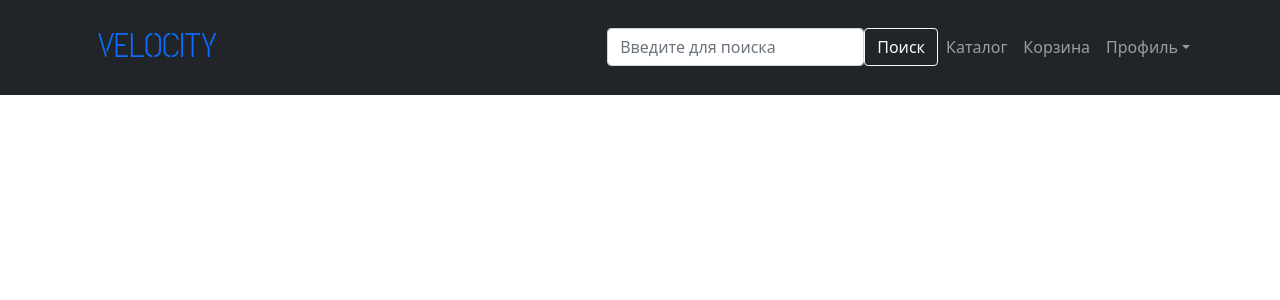
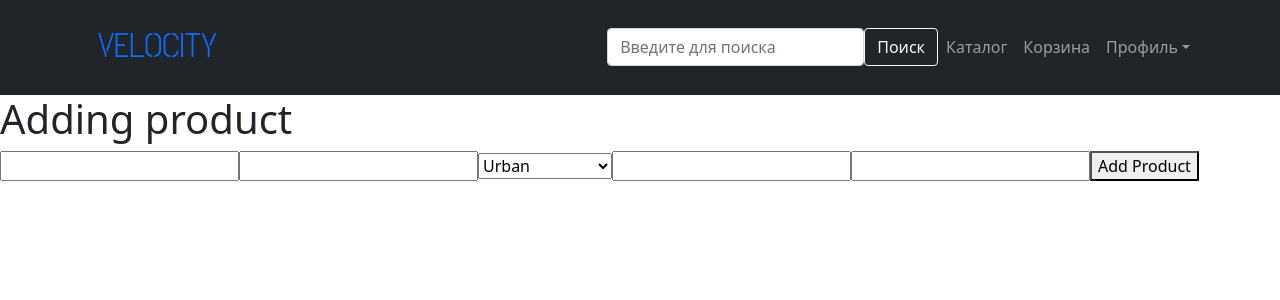
Before and after one commit to iskahokage/js11_paired_hackathon, a React (Create React App) app: page /add in a window 1280 px wide. Shown: the top 300 px of the page. Built offline with nearby package versions, Linux system fonts and the light colour scheme; the HTML template or start-up script is replaced by a standard one; a web font is replaced by a local one.

Commit message:
added crud

```diff
--- /dev/null
+++ b/db.json
@@ -0,0 +1,20 @@
+{
+  "bikes": [
+    {
+      "title": "SpeedX TopSpeed 4",
+      "description": "Fast and Furios",
+      "price": "35000",
+      "category": "urban",
+      "image": "https://external-content.duckduckgo.com/iu/?u=https%3A%2F%2Ftse2.mm.bing.net%2Fth%3Fid%3DOIP.1_JGnCZnQqpWBIFDRMXHQgHaHa%26pid%3DApi&f=1",
+      "id": 1
+    },
+    {
+      "title": "Cube",
+      "description": "800$",
+      "price": "Pro 18",
+      "category": "Touring",
+      "image": "https://www.velostrana.ru/upload/models/velo/49401/full/115db85755c66e1611233d4a5d8dc87d.jpg",
+      "id": 3
+    }
+  ]
+}
--- a/src/Components/Admin/AddProductPage.jsx
+++ b/src/Components/Admin/AddProductPage.jsx
@@ -1,9 +1,51 @@
-import React from 'react';
+import React, { useContext, useState } from 'react'
+import { addProductContext } from '../../Contexts/ProductContext';
 
 const AddProductPage = () => {
+    const [inpTitle, setInpTitle] = useState('')
+    const [inpDescription, setInpDescription] = useState('')
+    const [inpPrice, setInpPrice] = useState('')
+    const [inpImage, setInpImage] = useState('')
+    const [inpCategory, setInpCategory] = useState('')
+    const  {addProduct} = useContext(addProductContext)
+    function handleClick (){
+        let newObj={
+            title:inpTitle,
+            description: inpDescription,
+            price: inpPrice,
+            category: inpCategory,
+            image: inpImage,
+        }
+        addProduct(newObj)
+        setInpTitle('')
+        setInpDescription('')
+        setInpPrice('')
+        setInpCategory('')
+    }
     return (
         <div>
-
+            <h1>Adding product</h1>
+            <form>
+                <input value={inpTitle} onChange={(e) =>setInpTitle(e.target.value)} type="text" />
+                <input value={inpDescription} onChange={(e) =>setInpDescription(e.target.value)} type="text" />
+                <select name="category" onChange={(e) =>setInpCategory(e.target.value)}>
+                    <option value="Urban">Urban</option>
+                    <option value="Mtb">Mtb</option>
+                    <option value="Touring">Touring</option>
+                    <option value="BMX">BMX</option>
+                    <option value="Electro">Electro</option>
+                    <option value="Folding">Folding Bicycle</option>
+                </select>
+                <input value={inpPrice} onChange={(e) =>setInpPrice(e.target.value)} type="text" />
+                <input onChange={(e) =>setInpImage(e.target.value)}type="text" />
+                <img src={
+                    (e)=>setInpImage(e.target.value)
+                }
+                />
+                <button onClick={handleClick}>
+                    Add Product
+                </button>
+            </form>
         </div>
     );
 };
--- a/src/Components/Admin/EditProductPage.jsx
+++ b/src/Components/Admin/EditProductPage.jsx
@@ -1,9 +1,50 @@
+import { ListItemAvatar } from '@material-ui/core';
 import React from 'react';
+import { useEffect } from 'react';
+import { useState } from 'react';
+import { useContext } from 'react';
+import { Link, NavLink } from 'react-router-dom';
+import { addProductContext } from '../../Contexts/ProductContext';
 
 const EditProductPage = () => {
+
+    const {productToEdit, saveProduct} = useContext(addProductContext);
+    const [newEditItem, setNewEditItem] = useState(productToEdit)
+        useEffect(()=>{
+            setNewEditItem(productToEdit)
+        }, [productToEdit])
+
+    function handleEditInput(e){
+        let newProduct ={
+            ...newEditItem,
+        [e.target.name]:e.target.value,
+        }
+        setNewEditItem(newProduct)
+    }
     return (
         <div>
-
+            {newEditItem ?
+            <>
+                <form>
+                    <input name= "title" onChange={handleEditInput} value={newEditItem.title} type="text" />
+                    <input name= "description" onChange={handleEditInput} value={newEditItem.description} type="text" />
+                    <select name="category" onChange={handleEditInput} value={newEditItem.category}>
+                        <option value="Urban">Urban</option>
+                        <option value="Mtb">Mtb</option>
+                        <option value="Touring">Touring</option>
+                        <option value="BMX">BMX</option>
+                        <option value="Electro">Electro</option>
+                        <option value="Folding">Folding Bicycle</option>
+                    </select>
+                    <input name= "price" onChange={handleEditInput} value={newEditItem.price} type="text" />
+                    <input name= "img" onChange={handleEditInput} value={newEditItem.image} type="text" />
+                    <Link to="/">
+                     <button onClick={()=>saveProduct(newEditItem)}>Edit Product</button>
+                    </Link>
+                </form>
+            </>
+            : <h1>LOADING...</h1>
+            }
         </div>
     );
 };
--- a/src/Components/Home/ProductList.css
+++ b/src/Components/Home/ProductList.css
@@ -1,19 +1,24 @@
 .paper{
     max-width: 1200px;
     margin: 0 auto;
+    padding: 10px;
 }
 .container{
     max-width: 1100px;
     margin: 0 auto;
+    display: flex;
 }
 .card{
     list-style: none;
     display: flex;
     flex-direction: column;
     align-items:center;
+    justify-content: space-between;
     max-width: 200px;
+    height: 300px;
 
 }
 .productImg{
     max-width: 150px;
+    max-height: 100px;
 }
--- a/src/Components/Home/ProductList.jsx
+++ b/src/Components/Home/ProductList.jsx
@@ -1,26 +1,67 @@
 import React, { useContext, useEffect } from 'react';
 import { addProductContext } from '../../Contexts/ProductContext';
 import './ProductList.css';
-import {Paper} from '@material-ui/core'
+import {Paper} from '@material-ui/core';
+import AttachMoneyIcon from '@material-ui/icons/AttachMoney';
+import AddShoppingCartIcon from '@material-ui/icons/AddShoppingCart';
+import DeleteIcon from '@material-ui/icons/Delete';
+import EditIcon from '@material-ui/icons/Edit';
+import { makeStyles } from '@material-ui/core/styles';
+import { NavLink } from 'react-router-dom';
+
+const useStyles = makeStyles(() => ({
+    buyBtn:{
+        backgroundColor: "white",
+        border: "solid #0D6EFD 2px",
+        '&:hover': {
+            backgroundColor: "#0D6EFD",
+            color: "white"
+        },
+    },
+    addToCartBtn:{
+        backgroundColor: "white",
+        border: "solid #FF2800 2px",
+        '&:hover': {
+            backgroundColor: "#FF2800",
+            color: "white"
+        },
+    }
+  }));
+
 
 const ProductList = () => {
-    const {products, getProducts} = useContext(addProductContext)
+    const {products, getProducts, deleteProduct, editProduct} = useContext(addProductContext)
+    const classes = useStyles();
     useEffect(()=>{
         getProducts()
       }, [])
-
+      function handleClick(id){
+        deleteProduct(id)
+      }
 
     return (
-        <Paper className="paper">
+        <Paper className="paper" elevation={3}>
           <div className="container">
-          <h1>There should be a list of products</h1>
+          <h1>Our Bikes xCatalog</h1>
           {products.map(item => (
             <li className="card">
-              <span key={item.id}>{item.title}</span>
-              <span key={item.id}>{item.description}</span>
-              <span key={item.id}>{item.category}</span>
-              <span key={item.id}>{item.price}</span>
-              <img className="productImg" src={item.image} alt="" /><br />
+                <span key={item.id}>{item.title}</span>
+                <span key={item.id}>{item.description}</span>
+                <span key={item.id}>{item.category}</span>
+                <span key={item.id}>{item.price}</span>
+                <img className="productImg" src={item.image} alt="" />
+                <div>
+                    <button className={classes.buyBtn}>
+                        Buy <AttachMoneyIcon/>
+                    </button>
+                    <button className={classes.addToCartBtn}>
+                        Add to Cart <AddShoppingCartIcon/>
+                    </button>
+                </div>
+                <div><button onClick={()=>handleClick(item.id)}>Delete Item<DeleteIcon/></button>
+                    <NavLink to="/edit">
+                        <button onClick={()=>editProduct(item.id)}>Edit Product<EditIcon/></button>
+                    </NavLink> </div>
             </li>
           ))}
           </div>
--- a/src/Contexts/ProductContext.jsx
+++ b/src/Contexts/ProductContext.jsx
@@ -7,6 +7,7 @@ export const addProductContext = React.createContext();
 
 const INIT_STATE = {
     products:[],
+    productToEdit: null
 }
 
 const reducer = (state=INIT_STATE, action) =>{
@@ -15,6 +16,11 @@ const reducer = (state=INIT_STATE, action) =>{
             return{
                 ...state,
                 products: action.payload
+            }
+        case "EDIT_PRODUCT":
+            return{
+                ...state,
+                productToEdit: action.payload
             }
         default:
             return state;
@@ -34,11 +40,31 @@ const ProductContextProvider = ({children}) => {
             payload: data
         })
     }
+
+    const addProduct =(newProduct)=>{
+        axios.post(JSON_API, newProduct)
+        getProducts()
+    }
+    const deleteProduct = async (id)=>{
+        await axios.delete(`${JSON_API}/${id}`)
+        getProducts()
+    }
+    const editProduct = async(id)=>{
+        let {data} = await axios(`${JSON_API}/${id}`)
+        dispatch({
+            type: "EDIT_PRODUCT",
+            payload: data
+        })
+    }
     return (
         <addProductContext.Provider
         value={{
             products: state.products,
-            getProducts
+            productToEdit: state.productToEdit,
+            getProducts,
+            addProduct,
+            editProduct,
+            deleteProduct,
         }}
         >
             {children}
--- a/src/Routes/Routes.jsx
+++ b/src/Routes/Routes.jsx
@@ -1,5 +1,7 @@
 import React from 'react';
 import { BrowserRouter, Route, Switch } from 'react-router-dom';
+import AddProductPage from '../Components/Admin/AddProductPage';
+import EditProductPage from '../Components/Admin/EditProductPage';
 import Header from '../Components/Header/Header';
 import Home from '../Components/Home/Home';
 import ProductList from '../Components/Home/ProductList';
@@ -15,6 +17,8 @@ const Routes = () => {
 
             <Switch>
                 <Route exact path="/" component={Home} />
+                <Route path="/add" component={AddProductPage}/>
+                <Route path="/edit" component={EditProductPage}/>
                 <Route exact path="/catalog" component={ProductList}/>
             </Switch>
             </ProductContextProvider>
```
